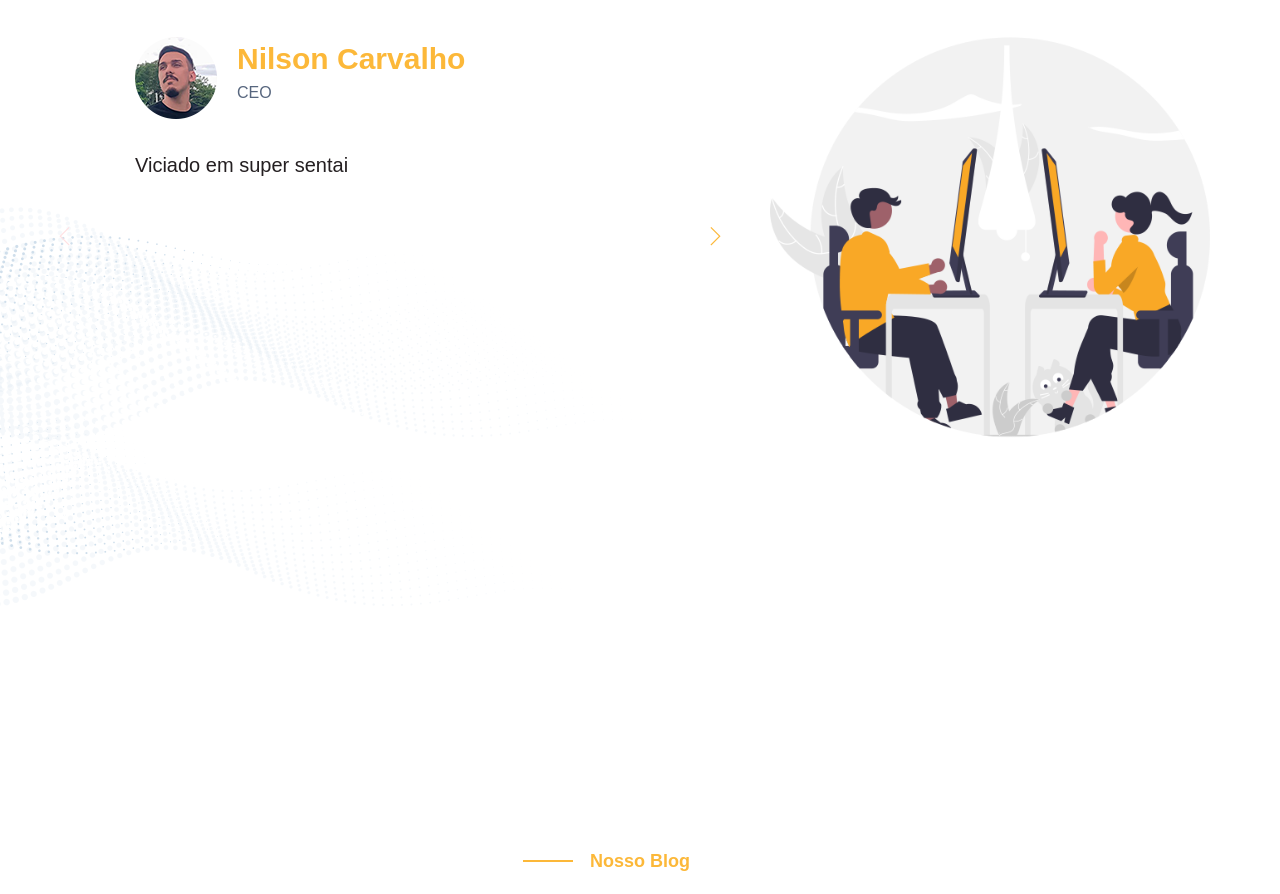
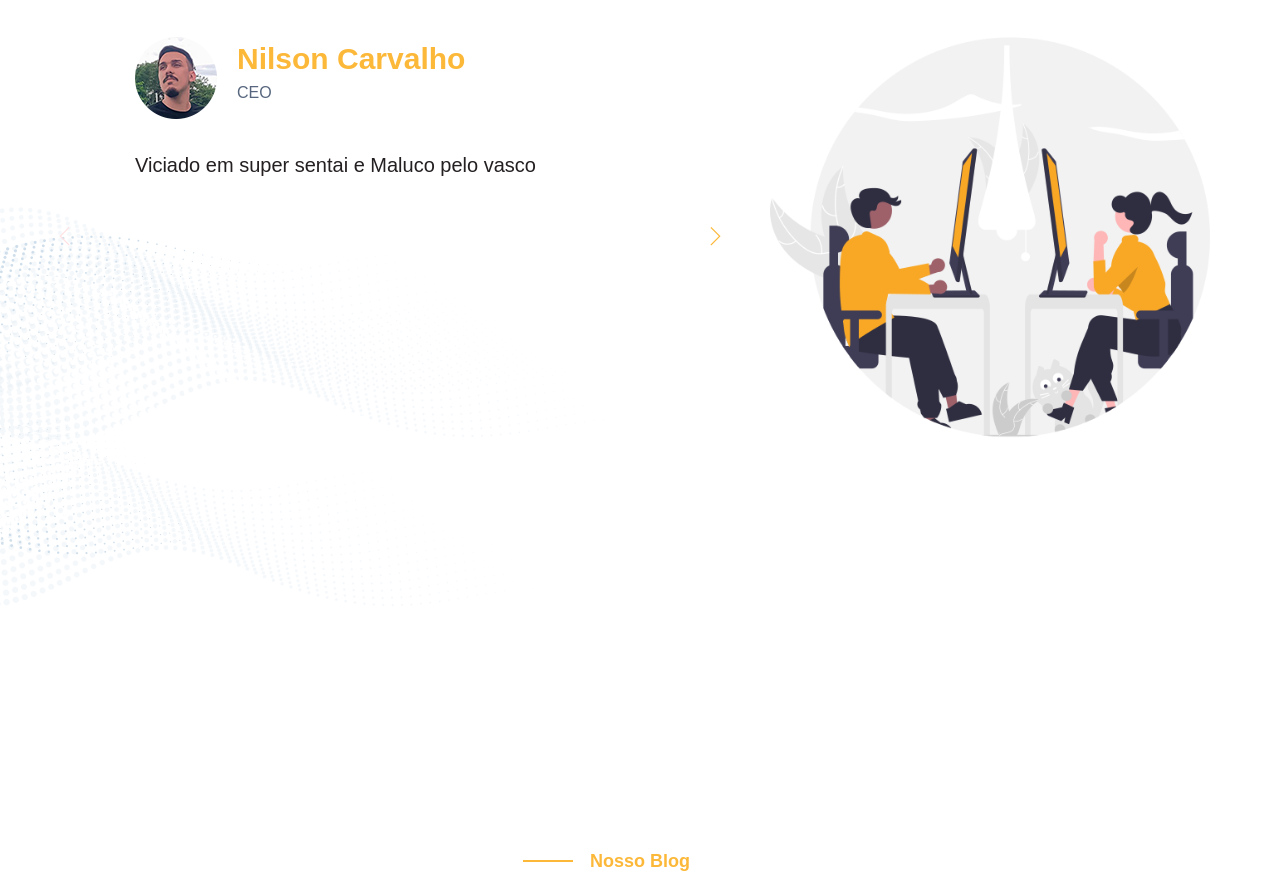
Before and after one commit to Trisun-Tecnologias/SiteTrisun, a plain HTML site: page index.html in a window 1280 px wide. Shown: the part 4874-5768 px from the top of the page. Drawn offline with nearby package versions, Linux system fonts and the light colour scheme; a web font is replaced by a local one.

Commit message:
atualização no index

```diff
--- a/index.html
+++ b/index.html
@@ -429,7 +429,7 @@
                                         </div>
                                     </div>
                                     <div class="testimonial-top-cap">
-                                        <p>Viciado em super sentai</p>
+                                        <p>Viciado em super sentai e Maluco pelo vasco</p>
                                     </div>
                                 </div>
                             </div>
```
